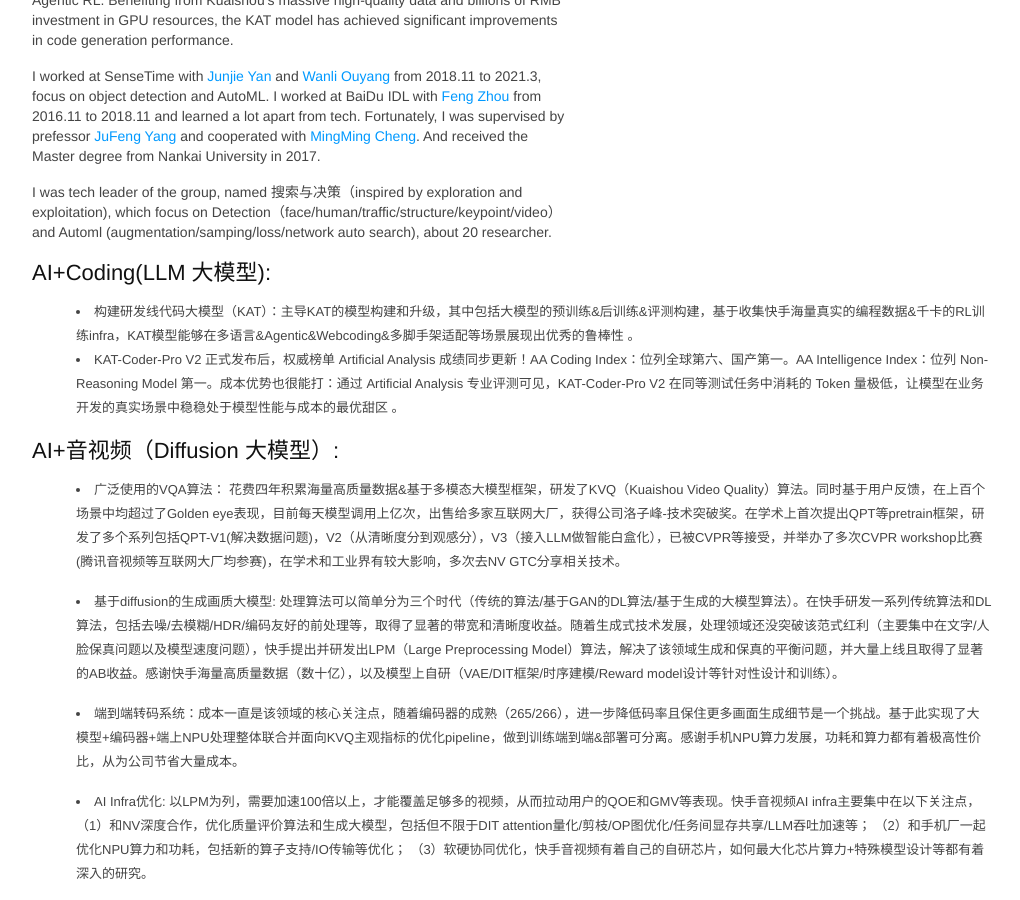
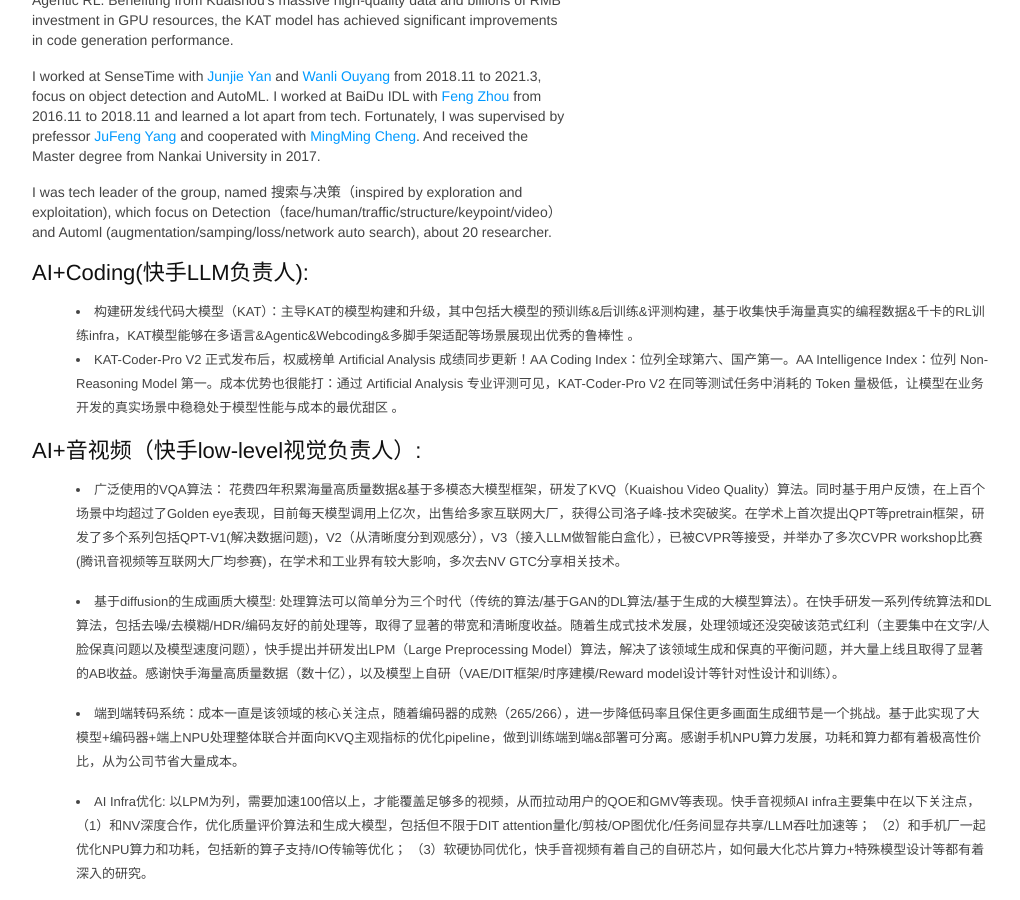
Before and after one commit to msunming/msunming.github.io, a Jekyll site: the page index.html, which Jekyll copies as it is, in a window 1280 px wide and 900 px high, scrolled down 608 px. Shown: the whole window, without its empty margins (128-1148 px from the left). Built offline with Jekyll 4.4.1, drawn with Linux system fonts in a browser that asks for light colours.

Commit message:
Update index.html

```diff
--- a/index.html
+++ b/index.html
@@ -466,13 +466,13 @@ pre .markdown .emphasis {
 			I was tech leader of the group, named 搜索与决策（inspired by exploration and exploitation), which focus on Detection（face/human/traffic/structure/keypoint/video） and Automl (augmentation/samping/loss/network auto search), about 20 researcher.
 		</p>
 
-		<h2>AI+Coding(LLM 大模型):</h2>
+		<h2>AI+Coding(快手LLM负责人):</h2>
 		<p>
 	    	<li> 构建研发线代码大模型（KAT）：主导KAT的模型构建和升级，其中包括大模型的预训练&后训练&评测构建，基于收集快手海量真实的编程数据&千卡的RL训练infra，KAT模型能够在多语言&Agentic&Webcoding&多脚手架适配等场景展现出优秀的鲁棒性 。 </li>
 			<li> KAT-Coder-Pro V2 正式发布后，权威榜单 Artificial Analysis 成绩同步更新！AA Coding Index：位列全球第六、国产第一。AA Intelligence Index：位列 Non-Reasoning Model 第一。成本优势也很能打：通过 Artificial Analysis 专业评测可见，KAT-Coder-Pro V2 在同等测试任务中消耗的 Token 量极低，让模型在业务开发的真实场景中稳稳处于模型性能与成本的最优甜区 。 </li>
 		</p>
 
-		<h2>AI+音视频（Diffusion 大模型）:</h2>
+		<h2>AI+音视频（快手low-level视觉负责人）:</h2>
 		<p>
 	    	<li> 广泛使用的VQA算法： 花费四年积累海量高质量数据&基于多模态大模型框架，研发了KVQ（Kuaishou Video Quality）算法。同时基于用户反馈，在上百个场景中均超过了Golden eye表现，目前每天模型调用上亿次，出售给多家互联网大厂，获得公司洛子峰-技术突破奖。在学术上首次提出QPT等pretrain框架，研发了多个系列包括QPT-V1(解决数据问题)，V2（从清晰度分到观感分），V3（接入LLM做智能白盒化），已被CVPR等接受，并举办了多次CVPR workshop比赛(腾讯音视频等互联网大厂均参赛)，在学术和工业界有较大影响，多次去NV GTC分享相关技术。 </li>
 		</p>
```
